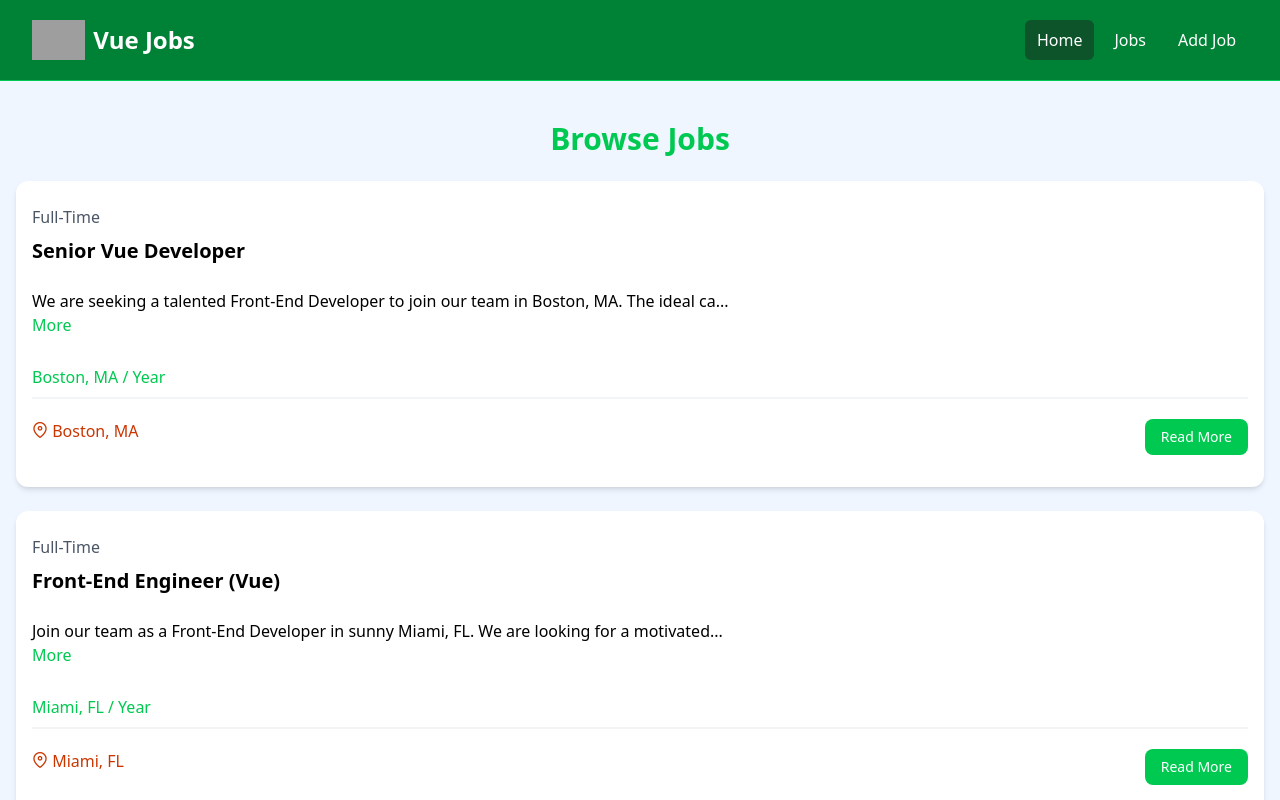
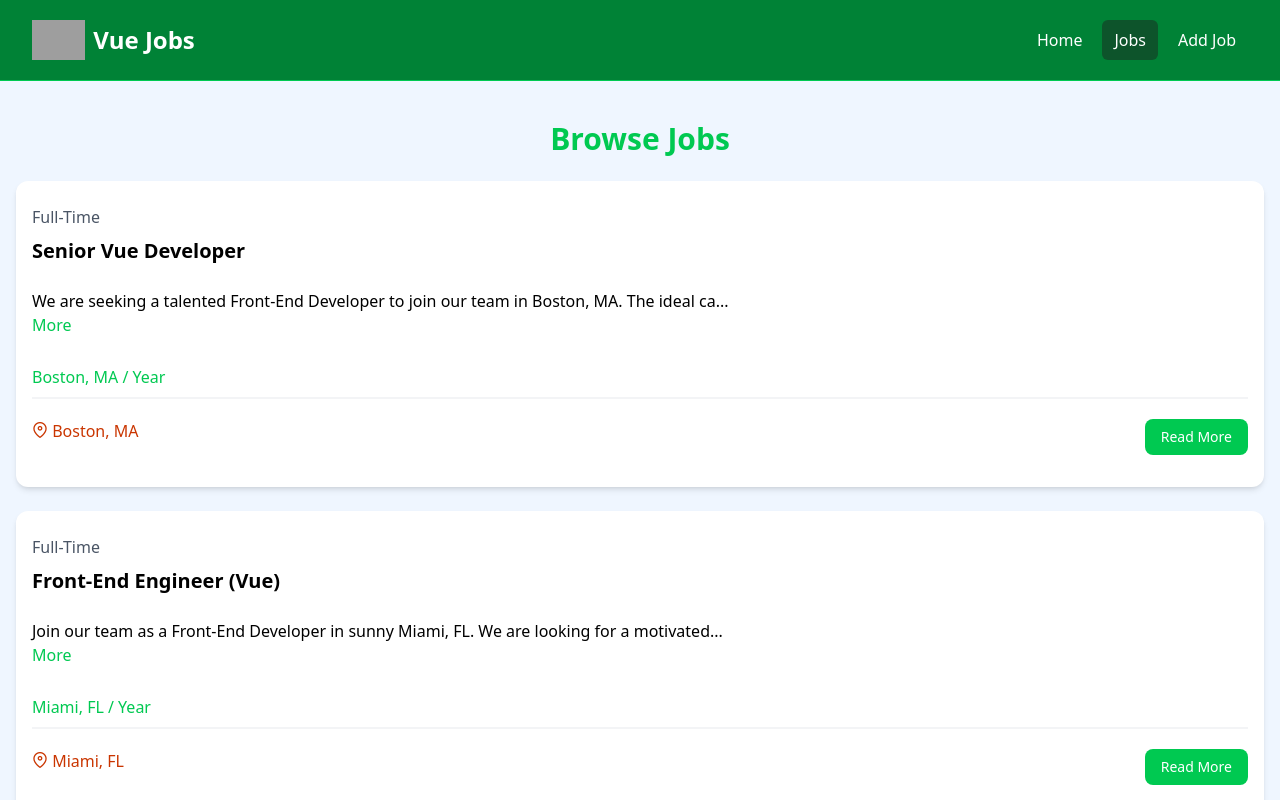
Before and after one commit to AngeliqueRamos18/Learning-Vue.js, a Vue app in the folder vue-npm/: page /jobs in a window 1280 px wide. Shown: the top 800 px of the page. Built offline with nearby package versions, Linux system fonts and the light colour scheme; grey boxes are pictures that could not be loaded.

Commit message:
Added Navbar Active Link

```diff
--- a/vue-npm/src/components/Navbar.vue
+++ b/vue-npm/src/components/Navbar.vue
@@ -1,7 +1,12 @@
 <script setup>
 //The @ means we're referring to the file sources
-import { RouterLink } from 'vue-router';
+import { RouterLink, useRoute } from 'vue-router';
 import logo from '@/assets/img/logo.png'
+
+const isActiveLink = (routePath) => {
+  const route = useRoute();
+  return route.path === routePath;
+}
 </script>
 
 <template>
@@ -23,17 +28,17 @@
                 <!-- Difference ng RouterLink compared to anchor tag is the smooth navigation between differenet pages instead of refreshing on each click -->
                 <RouterLink
                   to="/"
-                  class="px-3 py-2 text-white bg-green-900 rounded-md hover:bg-gray-900 hover:text-white"
+                  :class="[isActiveLink('/') ? 'bg-green-900' : 'hover:bg-gray-900 hover:text-white','text-white', 'px-3', 'py-2','rounded-md']"
                   >Home
                 </RouterLink>
                 <RouterLink
                   to="/jobs"
-                  class="px-3 py-2 text-white rounded-md hover:bg-green-900 hover:text-white"
+                  :class="[isActiveLink('/jobs') ? 'bg-green-900' : 'hover:bg-gray-900 hover:text-white','text-white', 'px-3', 'py-2','rounded-md']"
                   >Jobs
                 </RouterLink>
                 <RouterLink
                   to="/jobs/add"
-                  class="px-3 py-2 text-white rounded-md hover:bg-green-900 hover:text-white"
+                  :class="[isActiveLink('/jobs/add') ? 'bg-green-900' : 'hover:bg-gray-900 hover:text-white','text-white', 'px-3', 'py-2','rounded-md']"
                   >Add Job
                 </RouterLink>
               </div>
```
